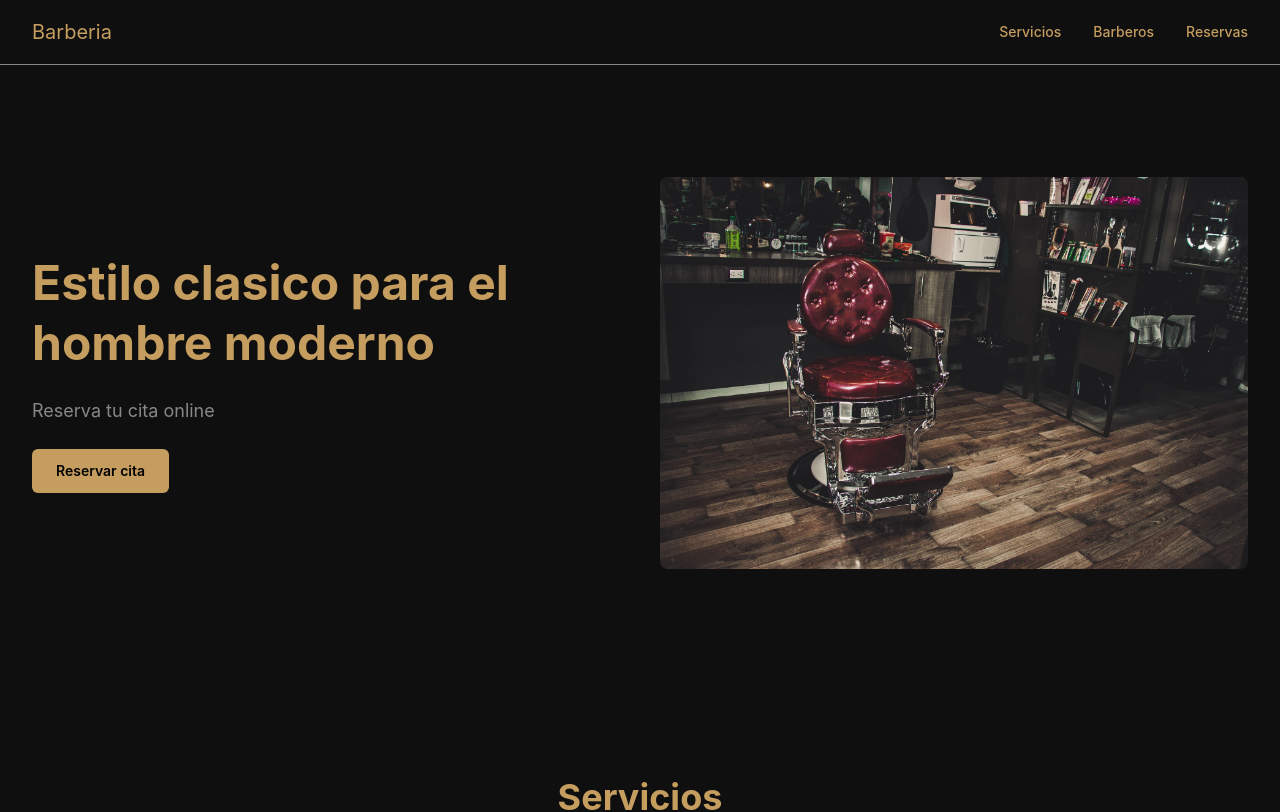
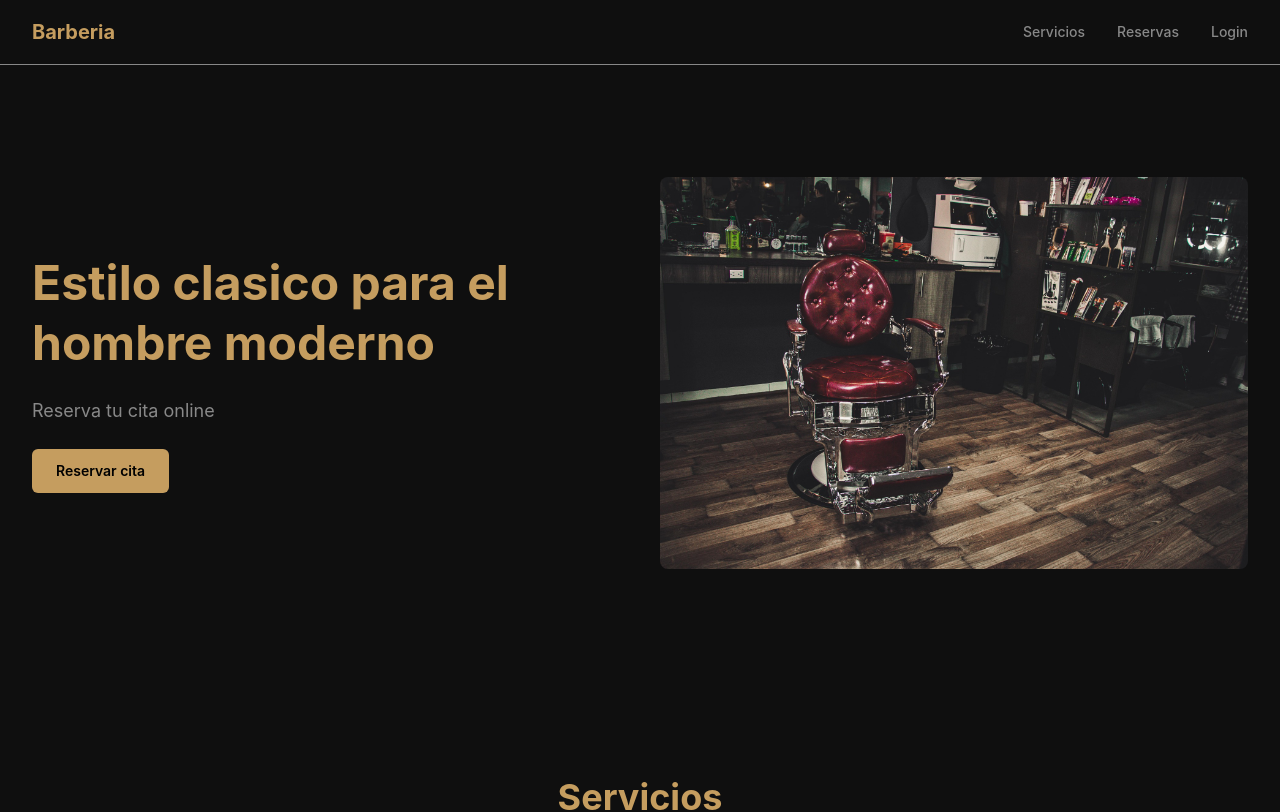
Before and after one commit to johanduque15/barberia-app, a React (Vite) app: page / in a window 1280 px wide. Shown: the top 812 px of the page. Built offline with nearby package versions, Linux system fonts and the light colour scheme.

Commit message:
se agrega PublicLayout y la navegacion por rutas

```diff
--- a/src/App.tsx
+++ b/src/App.tsx
@@ -4,15 +4,18 @@ import ServicesPage from "./pages/ServicesPage"
 import BookingPage from "./pages/BookingPage"
 import LoginPage from "./pages/LoginPage"
 import RegisterPage from "./pages/RegisterPage"
+import PublicLayout from "./layouts/PublicLayout/PublicLayout"
 
 function App() {
   return (
     <Routes>
-      <Route path="/" element={<HomePage />}/>
-      <Route path="/servicios" element={<ServicesPage />} />
-      <Route path="/reservar" element={<BookingPage />}/>
-      <Route path="/login" element={<LoginPage />}/>
-      <Route path="registro" element={<RegisterPage />}/>
+      <Route element={<PublicLayout />} >
+        <Route path="/" element={<HomePage />} />
+        <Route path="/servicios" element={<ServicesPage />} />
+        <Route path="/reservar" element={<BookingPage />} />
+        <Route path="/login" element={<LoginPage />} />
+        <Route path="registro" element={<RegisterPage />} />
+      </Route>
     </Routes>
   )
 }
--- a/src/components/common/Navbar/Navbar.tsx
+++ b/src/components/common/Navbar/Navbar.tsx
@@ -1,20 +1,33 @@
+import { Link, NavLink } from "react-router";
 import Container from "../../ui/Container/Container"
 import { useState } from "react"
 
 export default function Navbar(){
     const [menuOpen, setMenuOpen] = useState(false);
+
+    const navLinkClass = ({isActive}: {isActive: boolean}) => isActive ?
+        "text-barber-gold" : "text-barber-gray" ;
+
     return(
         <header className="border-b border-barber-gray">
             <Container>
                 <div className="flex items-center justify-between h-16">
-                    <h1 className="text-xl text-bold text-barber-gold">
+                    <Link to="/" className="text-xl font-bold text-barber-gold">
                         Barberia
-                    </h1>
+                    </Link>
 
                     <nav className="hidden md:flex gap-8 text-sm font-medium">
-                        <a href="#">Servicios</a>
-                        <a href="#">Barberos</a>
-                        <a href="#">Reservas</a>
+                        <NavLink to="/servicios" className={navLinkClass}>
+                            Servicios
+                        </NavLink>
+
+                        <NavLink to="/reservar" className={navLinkClass}>
+                            Reservas
+                        </NavLink>
+
+                        <NavLink to="/login" className={navLinkClass}>
+                            Login
+                        </NavLink>
                     </nav>
 
                     <button
@@ -27,9 +40,29 @@ export default function Navbar(){
 
                 {menuOpen && (
                     <nav className="flex flex-col gap-4 py-4 md:hidden text-sm font-medium">
-                        <a href="#">Servicios</a>
-                        <a href="#">Barberos</a>
-                        <a href="#">Reservas</a>
+                       <NavLink
+                        to="/servicios"
+                        className={navLinkClass}
+                        onClick={() => setMenuOpen(false)}
+                       >
+                        Servicios
+                       </NavLink>
+
+                       <NavLink
+                        to="/reservar"
+                        className={navLinkClass}
+                        onClick={() => setMenuOpen(false)}
+                       >
+                        Reservar
+                       </NavLink>
+
+                       <NavLink
+                        to="/login"
+                        className={navLinkClass}
+                        onClick={() => setMenuOpen(false)}
+                       >
+                        Login
+                       </NavLink>
                     </nav>
                 )}
             </Container>
--- /dev/null
+++ b/src/layouts/PublicLayout/PublicLayout.tsx
@@ -0,0 +1,15 @@
+import { Outlet } from "react-router"
+import Navbar from "../../components/common/Navbar/Navbar"
+import Footer from "../../components/common/Footer/Footer"
+
+export default function PublicLayout(){
+    return(
+        <div className="min-h-screen bg-barber-black text-barber-gold">
+            <Navbar />
+            <main>
+                <Outlet />
+            </main>
+            <Footer />
+        </div>
+    )
+}
--- a/src/pages/HomePage.tsx
+++ b/src/pages/HomePage.tsx
@@ -1,19 +1,17 @@
-import Navbar from "../components/common/Navbar/Navbar";
 import Hero from "../components/common/Hero/Hero";
 import Services from "../components/common/Services/Services";
 import Barbers from "../components/common/Barbers/Barbers";
 import ReservationCTA from "../components/common/ReservationCTA/ReservationCTA";
-import Footer from "../components/common/Footer/Footer";
+
 
 export default function HomePage() {
     return(
-        <div className="min-h-screen bg-barber-black text-barber-gold">
-            <Navbar />
-            <Hero />
-            <Services />
-            <Barbers />
-            <ReservationCTA />
-            <Footer />
-        </div>
+        <>
+        <Hero />
+        <Services />
+        <Barbers />
+        <ReservationCTA />
+        </>
+
     )
 }
```
